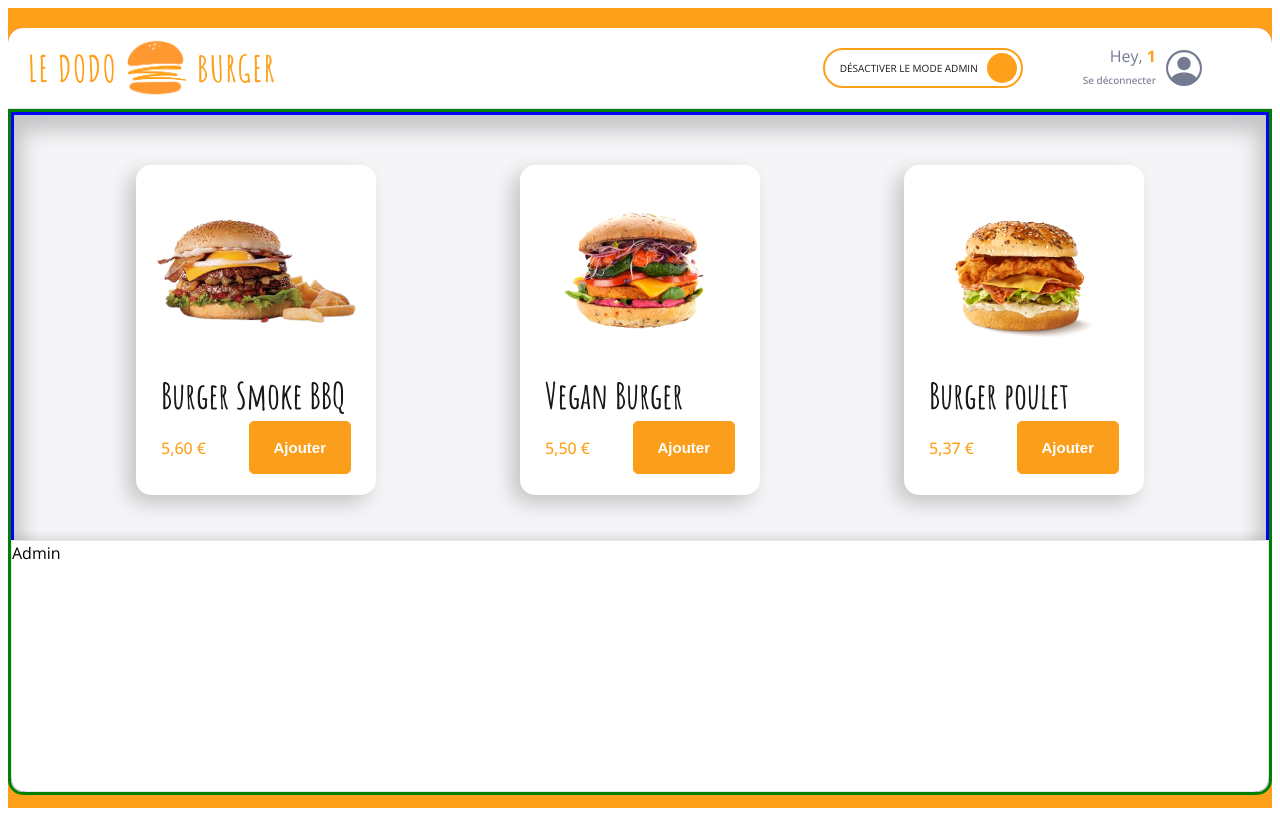
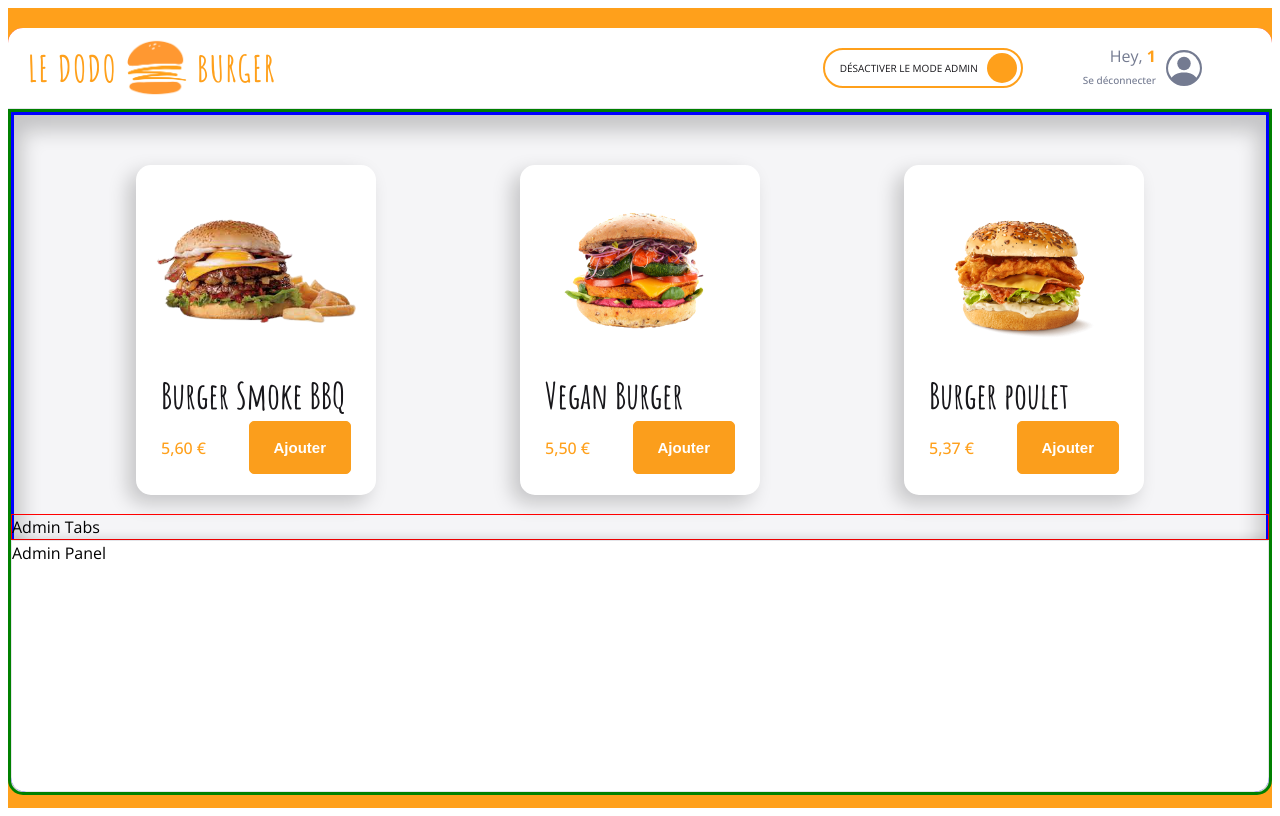
Before and after one commit to nantedev/DodoBurger, a React (Vite) app: page /order/1 in a window 1280 px wide. Built offline with nearby package versions, Linux system fonts and the light colour scheme; grey boxes are pictures that could not be loaded.

Commit message:
💄 F07: Admin > add AdminTabs and AdminPanel

```diff
--- a/src/components/pages/order/Main/Admin/Admin.jsx
+++ b/src/components/pages/order/Main/Admin/Admin.jsx
@@ -1,17 +1,17 @@
 import styled from "styled-components";
-import { theme } from "../../../../../theme";
+import AdminTabs from "./AdminTabs";
+import AdminPanel from "./AdminPanel";
 
 export default function Admin() {
   return (
-    <AdminStyled>Admin</AdminStyled>
+    <AdminStyled>
+      <AdminTabs />
+      <AdminPanel />
+    </AdminStyled>
   )
 }
 
 const AdminStyled = styled.div`
-      background: ${theme.colors.white};
-      border: 1px solid ${theme.colors.greyLight};
-      box-shadow: ${theme.shadows.subtle};
-      height: 250px;
       position: absolute;
       bottom: 0;
       left: 0;
--- /dev/null
+++ b/src/components/pages/order/Main/Admin/AdminPanel.jsx
@@ -0,0 +1,16 @@
+import styled from "styled-components";
+import { theme } from "../../../../../theme";
+
+export default function AdminPanel() {
+  return (
+    <AdminPanelStyled>Admin Panel</AdminPanelStyled>
+  )
+}
+
+
+const AdminPanelStyled = styled.div`
+    background: ${theme.colors.white};
+    border: 1px solid ${theme.colors.greyLight};
+    box-shadow: ${theme.shadows.subtle};
+    height: 250px;
+`;
--- /dev/null
+++ b/src/components/pages/order/Main/Admin/AdminTabs.jsx
@@ -0,0 +1,12 @@
+import styled from "styled-components";
+
+export default function AdminTabs() {
+  return (
+    <AdminTabsStyled>Admin Tabs</AdminTabsStyled>
+  )
+}
+
+
+const AdminTabsStyled = styled.div`
+  border: 1px solid red;
+`;
```
